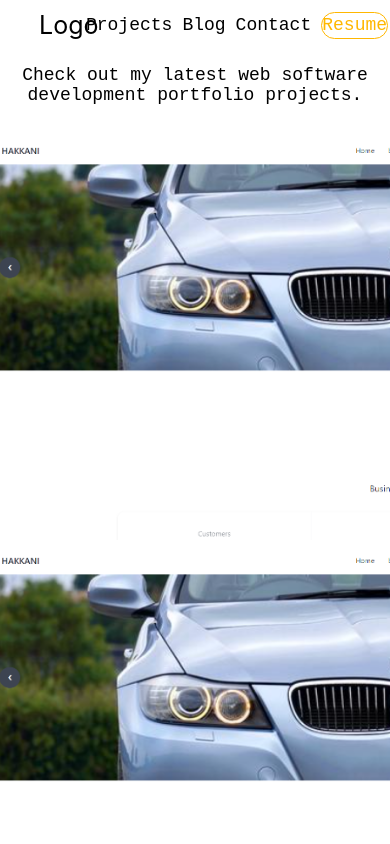
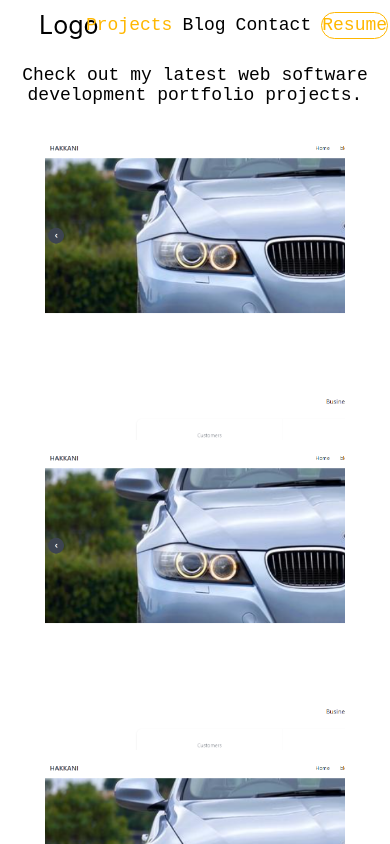
Before and after one commit to ismail-hossen/my-portfolio, a React (Create React App) app: page /projects in a window 390 px wide. Shown: the top 844 px of the page. Built offline with nearby package versions, Linux system fonts and the light colour scheme.

Commit message:
added route active link

```diff
--- a/src/components/Header.css
+++ b/src/components/Header.css
@@ -32,6 +32,9 @@
   font-family: monospace;
 }
 .route-list a:hover {
+  color: #ffb700;
+}
+.route-list .active{
   color: #ffb700;
 }
 
--- a/src/components/Header.js
+++ b/src/components/Header.js
@@ -1,22 +1,34 @@
 import React from "react";
+import { Link, useMatch, useResolvedPath } from "react-router-dom";
 import "./Header.css";
+
+function CustomLink({ children, to, ...props }) {
+  let resolved = useResolvedPath(to);
+  let match = useMatch({ path: resolved.pathname, end: true });
+
+  return (
+    <Link className={match && "active"} to={to} {...props}>
+      {children}
+    </Link>
+  );
+}
 
 const Header = () => {
   return (
     <header>
       <div className="header-area">
         <div className="brand-area">
-          <a href="/">Logo</a>
+          <Link to="/">Logo</Link>
         </div>
         <ul className="route-list">
           <li>
-            <a href="/projects">Projects</a>
+            <CustomLink to="/projects">Projects</CustomLink>
           </li>
           <li>
-            <a href="/blog">Blog</a>
+            <CustomLink to="/blog">Blog</CustomLink>
           </li>
           <li>
-            <a href="/contact">Contact</a>
+            <CustomLink to="/contact">Contact</CustomLink>
           </li>
           <li className="resume">
             <a href="https://drive.google.com/file/d/11lJoJW8qh6PTPfh1qu84VVfqApgz5Kvm/view?usp=drivesdk">
--- a/src/components/Projects.css
+++ b/src/components/Projects.css
@@ -5,7 +5,6 @@ section h1 {
   font-size: 25px;
 }
 .projects-area {
-  width: 80%;
   margin: 0 auto;
   display: grid;
   grid-template-columns: repeat(3, auto);
@@ -66,24 +65,20 @@ section h1 {
     font-size: 18px;
   }
   .projects-area {
-    width: 90%;
     grid-template-columns: repeat(1, auto);
   }
-  .p-img-area {
-    height: 400px;
-    width: 400px;
-  }
   .p-img-area div h1 {
-    top: 55px;
-    left: 150px;
+    top: 45px;
+    left: 100px;
     font-size: 30px;
   }
   .p-img-area div p {
-    top: 150px;
-    left: 55px;
+    top: 120px;
+    left: 50px;
   }
   .p-img-area div a {
     top: 75%;
-    width: 100px;
+    left: 110px;
+    width: 90px;
   }
 }
```
